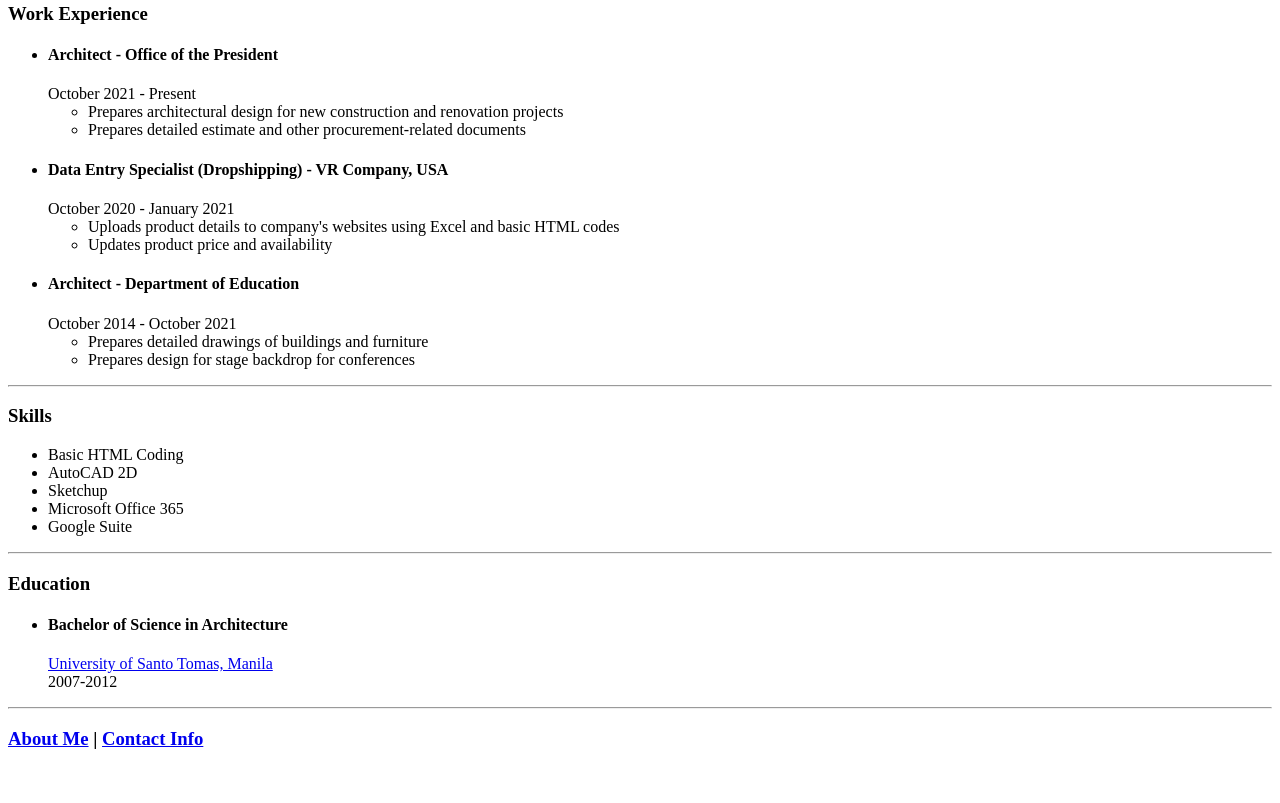
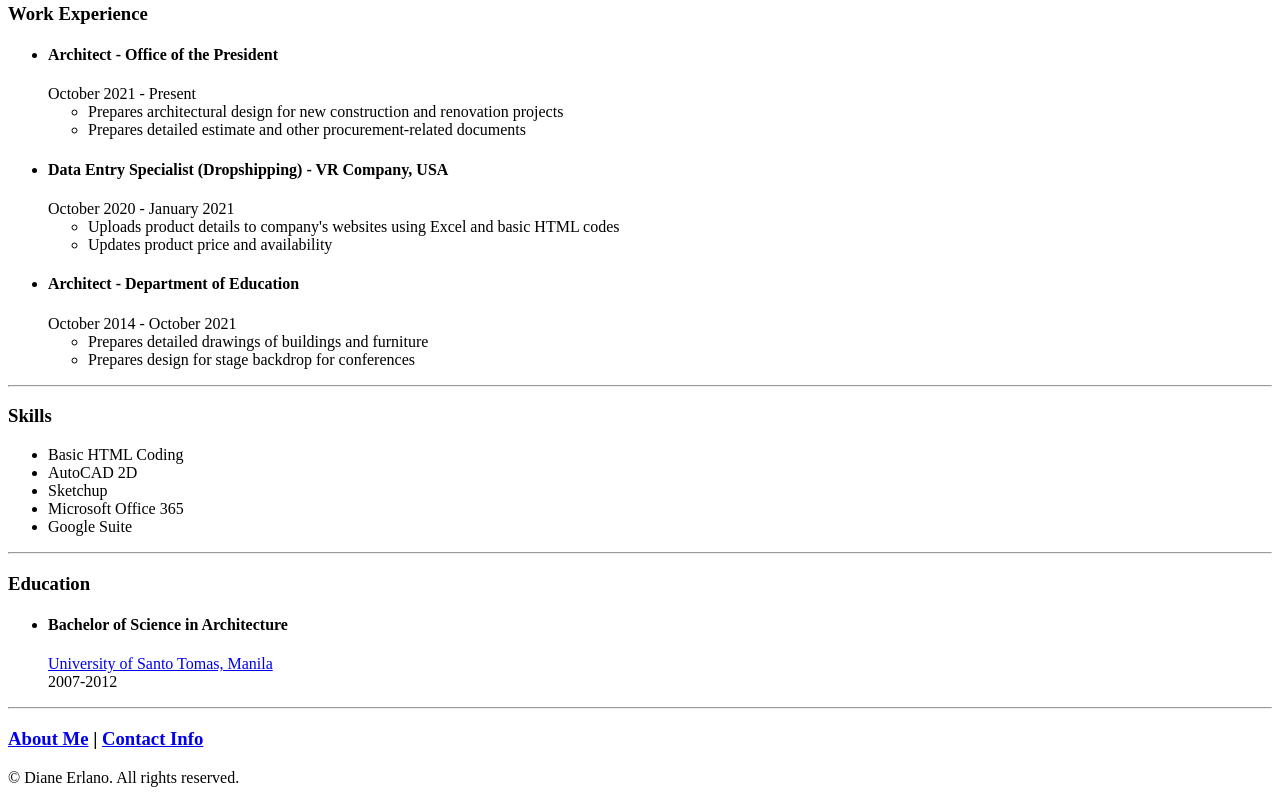
Before and after one commit to yan-erlano/resume, a plain HTML site: page index.html in a window 1280 px wide. Shown: the part 570-1373 px from the top of the page. Before the commit the page ends 1339 px from the top, so only its background shows below. Drawn offline with Linux system fonts and the light colour scheme.

Commit message:
Add files via upload

```diff
--- a/index.html
+++ b/index.html
@@ -56,5 +56,8 @@
         </ul>
     <hr />
     <h3><a href="./public/about.html">About Me</a> | <a href="./public/contact.html">Contact Info</a></h3>
+    <footer>
+        <p>© Diane Erlano. All rights reserved.</p>
+    </footer>
 </body>
 </html>
```
